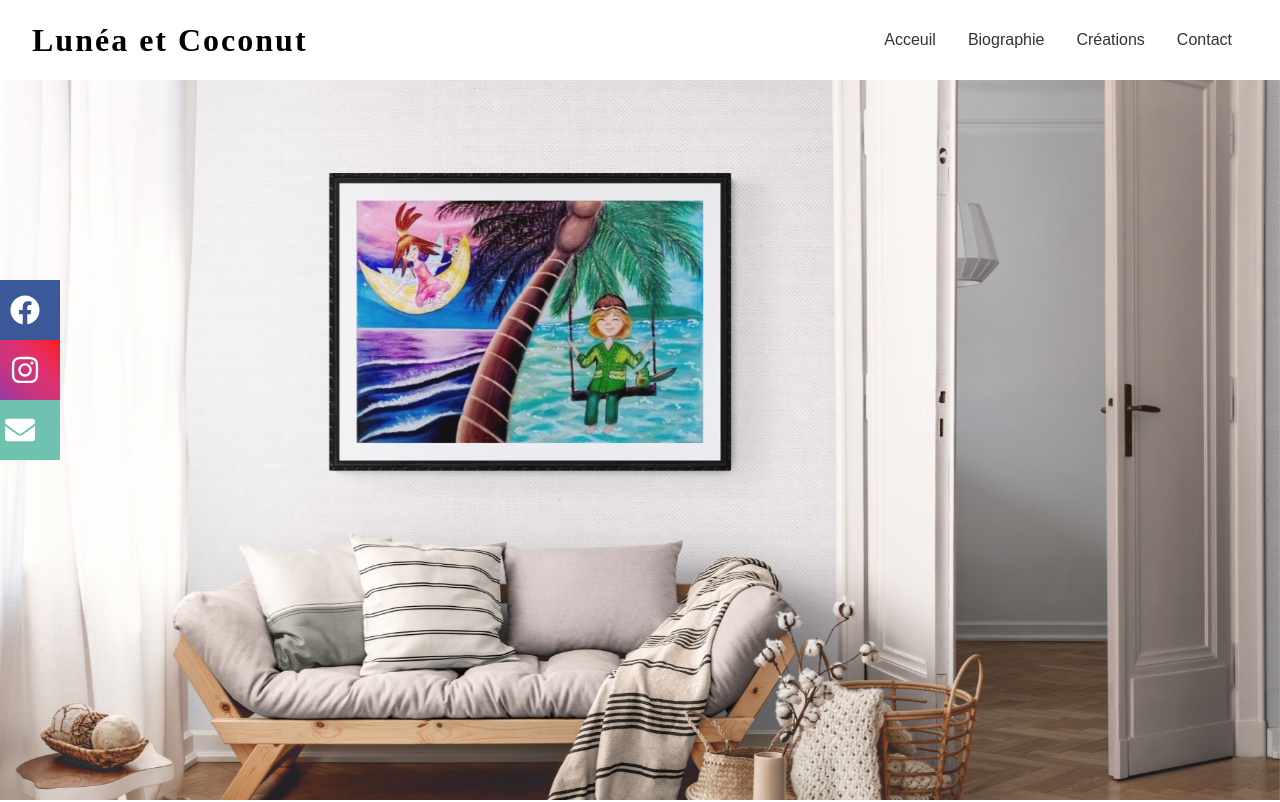
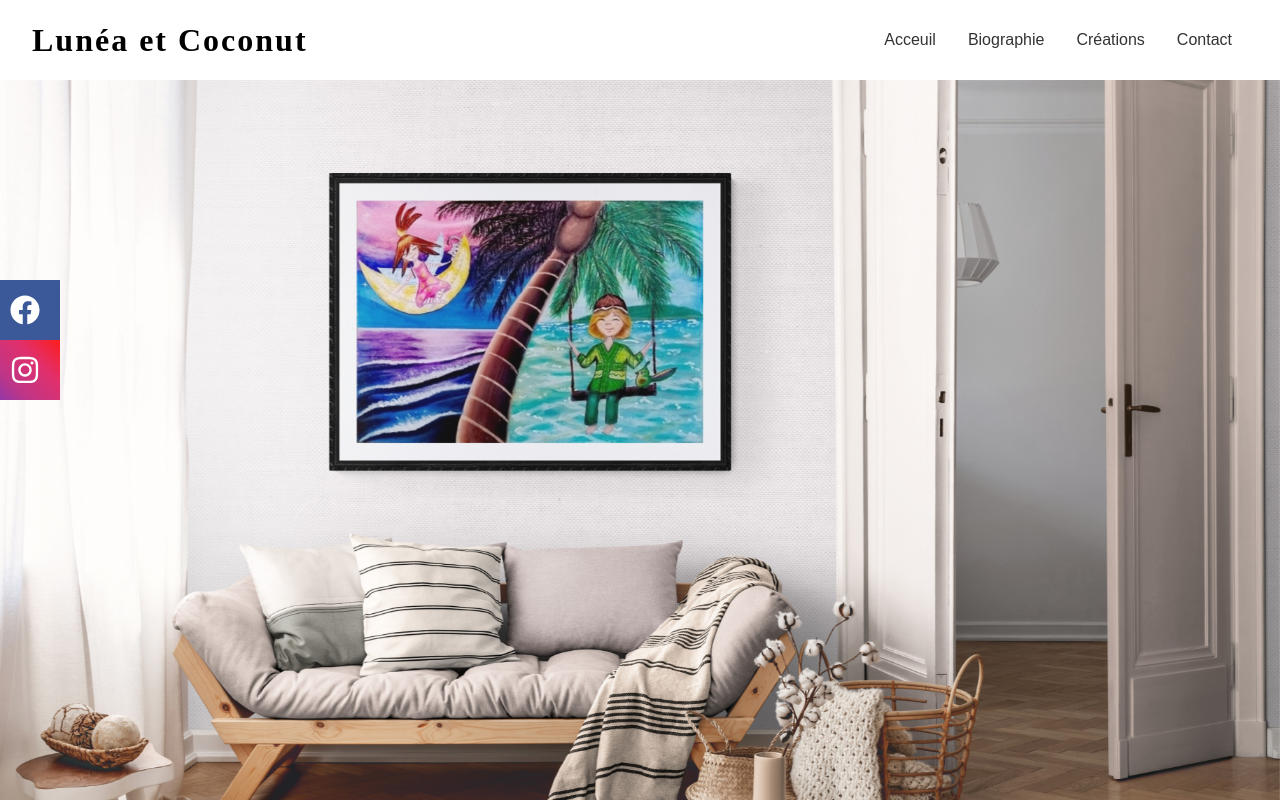
Before and after one commit to davidotch/lunea_coconut, a React (Create React App) app: page / in a window 1280 px wide. Shown: the top 802 px of the page. Built offline with nearby package versions, Linux system fonts and the light colour scheme.

Commit message:
fix path

```diff
--- a/src/components/home/social.js
+++ b/src/components/home/social.js
@@ -3,20 +3,20 @@ import * as FaIcons from 'react-icons/fa'
 export const SocialList = [
     {
         title: 'Facebook',
-        path: 'https://www.facebook.com/',
+        path: 'https://www.facebook.com/profile.php?id=100093448566259',
         cName: 'social-list',
         icon: <FaIcons.FaFacebook color="#fff" size={30} />,
     },
     {
         title: 'Instagram',
-        path: 'https://www.instagram.com/',
+        path: 'https://www.instagram.com/luneaetcoconut/',
         cName: 'social-list',
         icon: <FaIcons.FaInstagram color="#fff" size={30} />,
     },
-    {
-        title: 'Contact',
-        path: 'contact',
-        cName: 'social-list',
-        icon: <FaIcons.FaEnvelope color="#fff" size={30} />,
-    },
+    // {
+    //     title: 'Contact',
+    //     path: 'mailto:luneaetcoconut@hotmail.com',
+    //     cName: 'social-list',
+    //     icon: <FaIcons.FaEnvelope color="#fff" size={30} />,
+    // },
 ]
```
